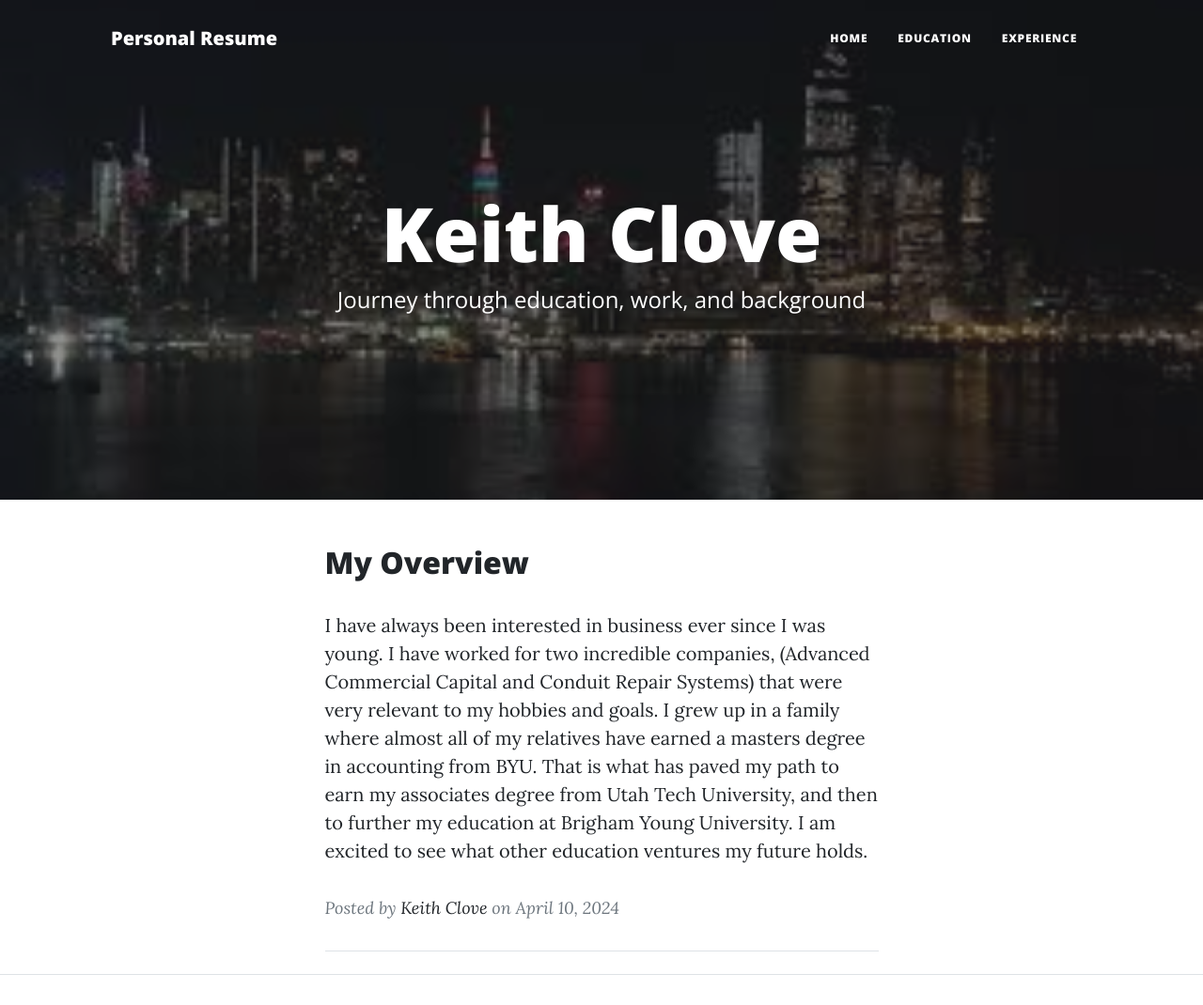
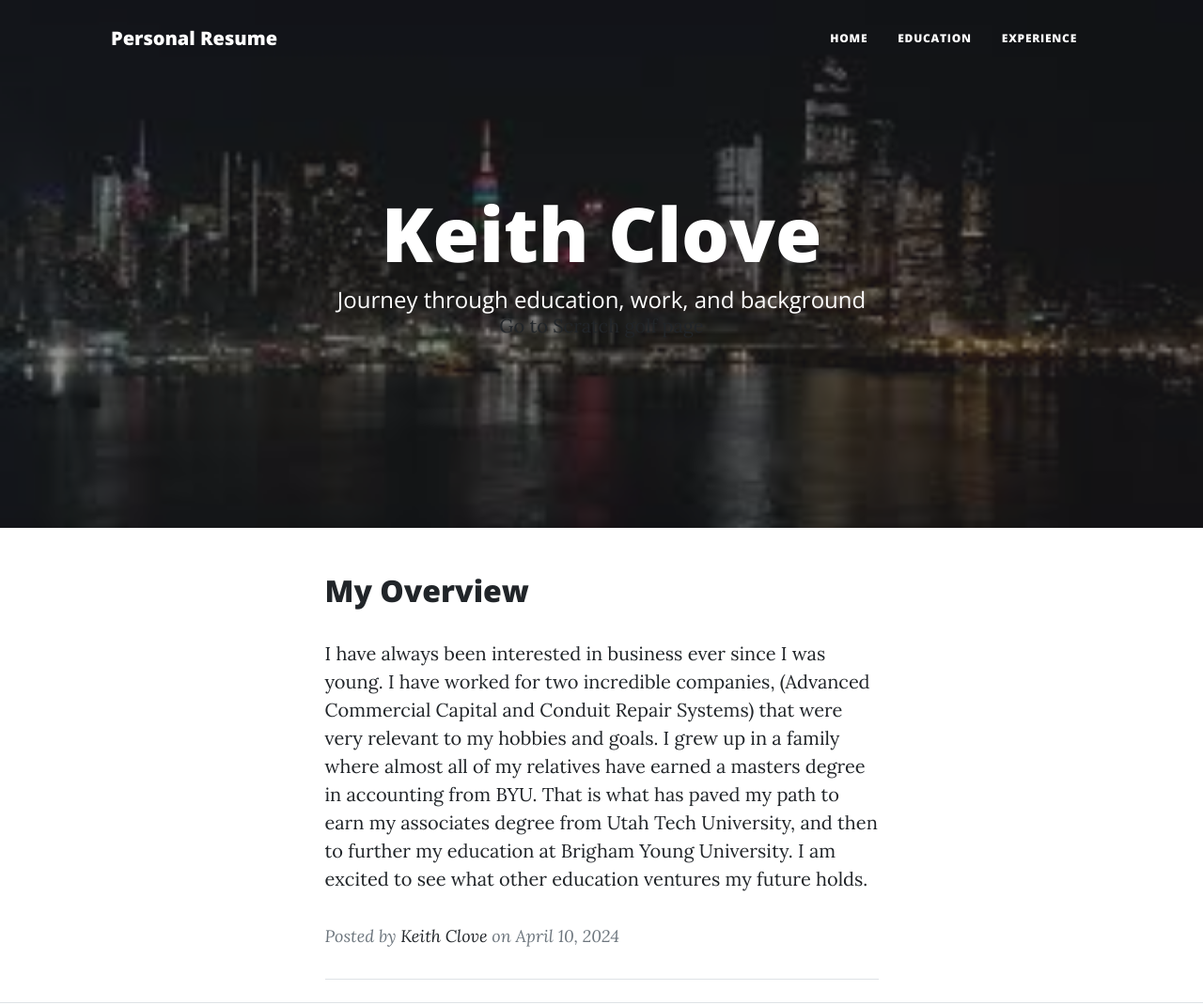
Before and after one commit to kclove1/is201, a plain HTML site: page index.html in a window 1280 px wide. Shown: the top 1070 px of the page at 94% size. Drawn offline with nearby package versions, Linux system fonts and the light colour scheme.

Commit message:
Add files via upload

```diff
--- a/index.html
+++ b/index.html
@@ -43,6 +43,7 @@
                         <div class="site-heading">
                             <h1>Keith Clove</h1>
                             <span class="subheading">Journey through education, work, and background</span>
+                            <a href="scratch.html">Go to Scratch golf page</a>
                         </div>
                     </div>
                 </div>
```
